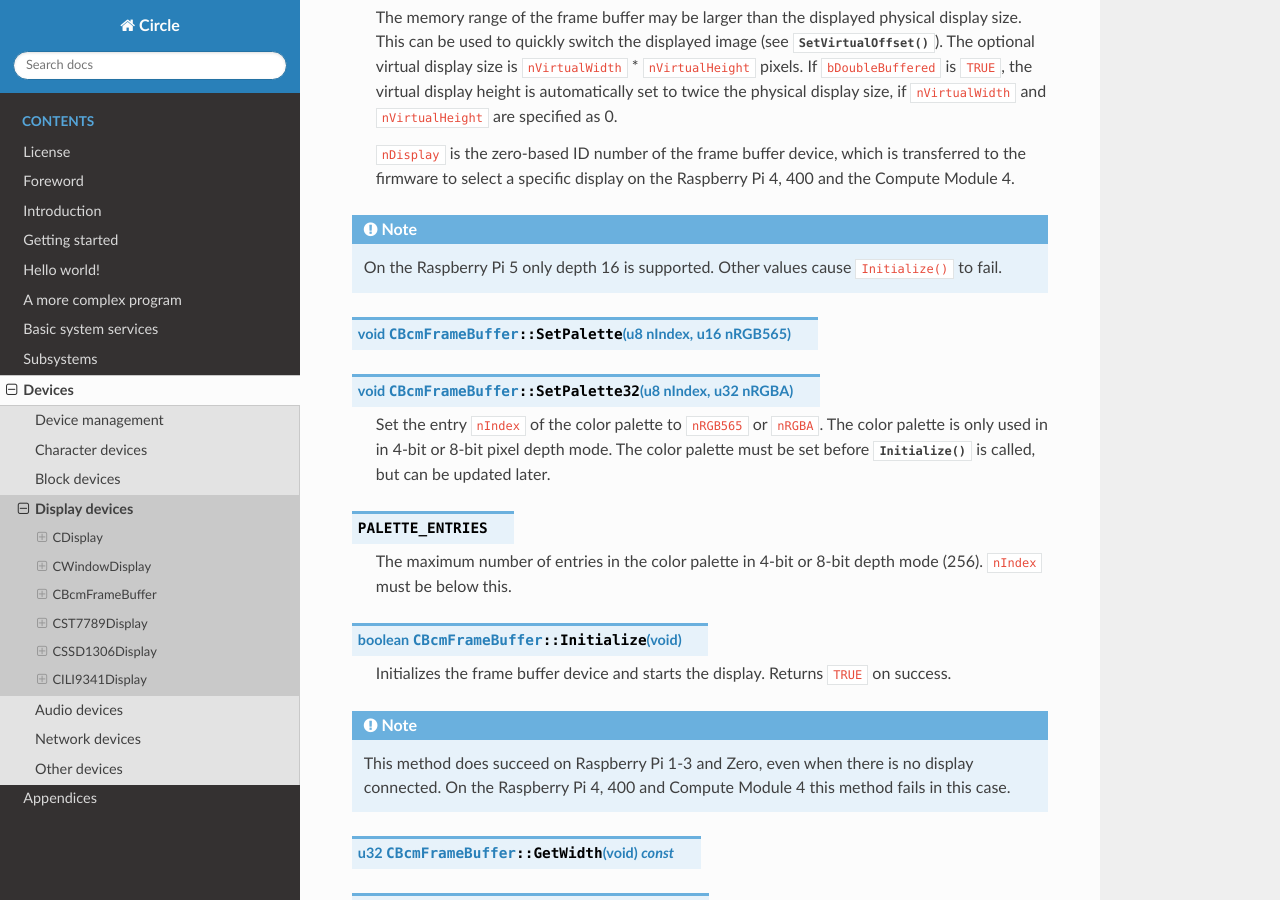
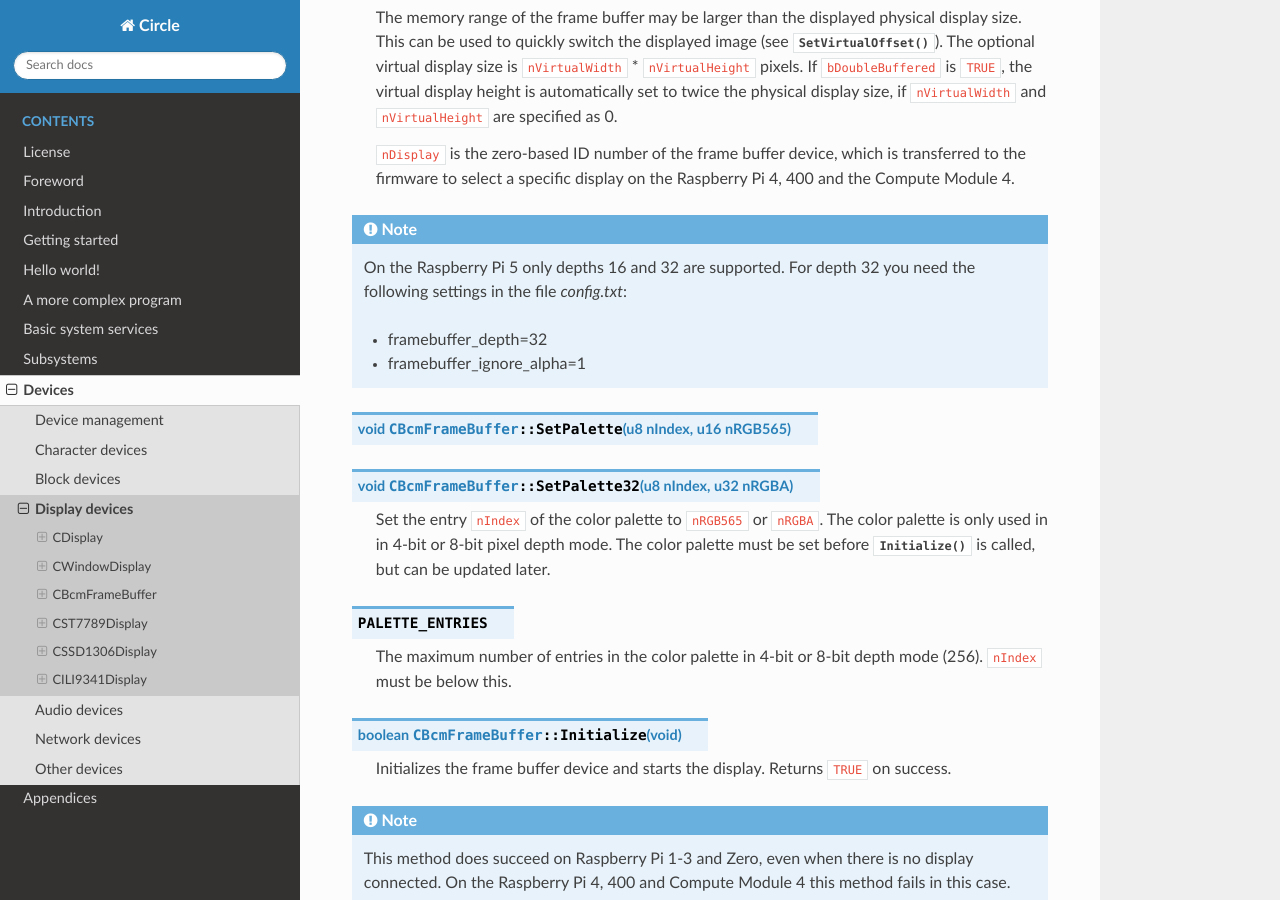
Before and after one commit to rsta2/circle-docs, a Sphinx documentation site: the page built from docs/devices/display-devices.rst, in a window 1280 px wide and 900 px high, scrolled down 4464 px. Built offline with Sphinx 7.4.7 and the Read the Docs theme 3.1.0, drawn with Linux system fonts in a browser that asks for light colours.

Commit message:
devices/display-devices: Depth 32 supported on RPi 5

```diff
--- a/docs/devices/display-devices.rst
+++ b/docs/devices/display-devices.rst
@@ -169,7 +169,10 @@ The class ``CBcmFrameBuffer`` provides the methods of the class :cpp:class:`CDis
 
 .. note::
 
-	On the Raspberry Pi 5 only depth 16 is supported. Other values cause ``Initialize()`` to fail.
+	On the Raspberry Pi 5 only depths 16 and 32 are supported. For depth 32 you need the following settings in the file *config.txt*:
+
+	* framebuffer_depth=32
+	* framebuffer_ignore_alpha=1
 
 .. cpp:function:: void CBcmFrameBuffer::SetPalette (u8 nIndex, u16 nRGB565)
 .. cpp:function:: void CBcmFrameBuffer::SetPalette32 (u8 nIndex, u32 nRGBA)
```
